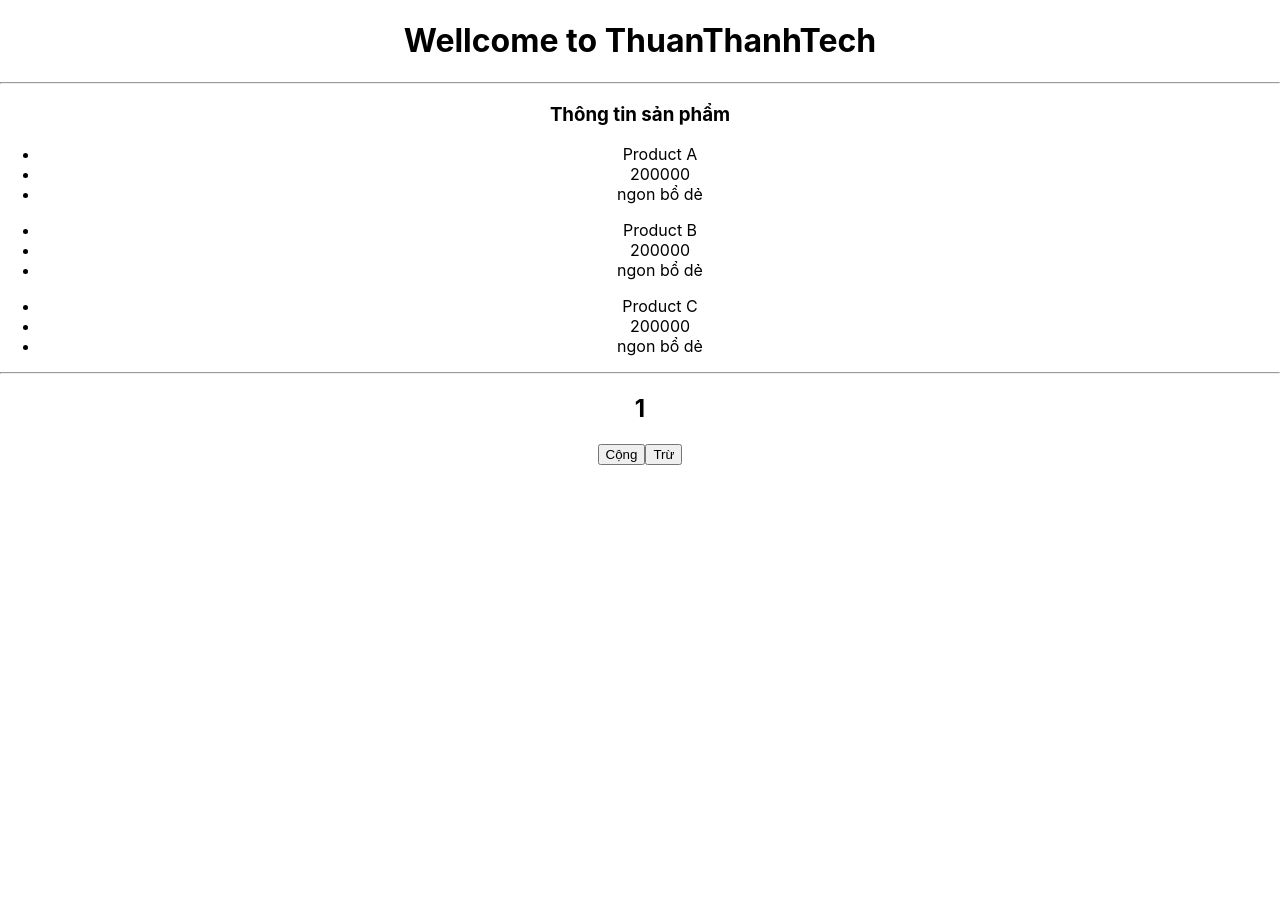
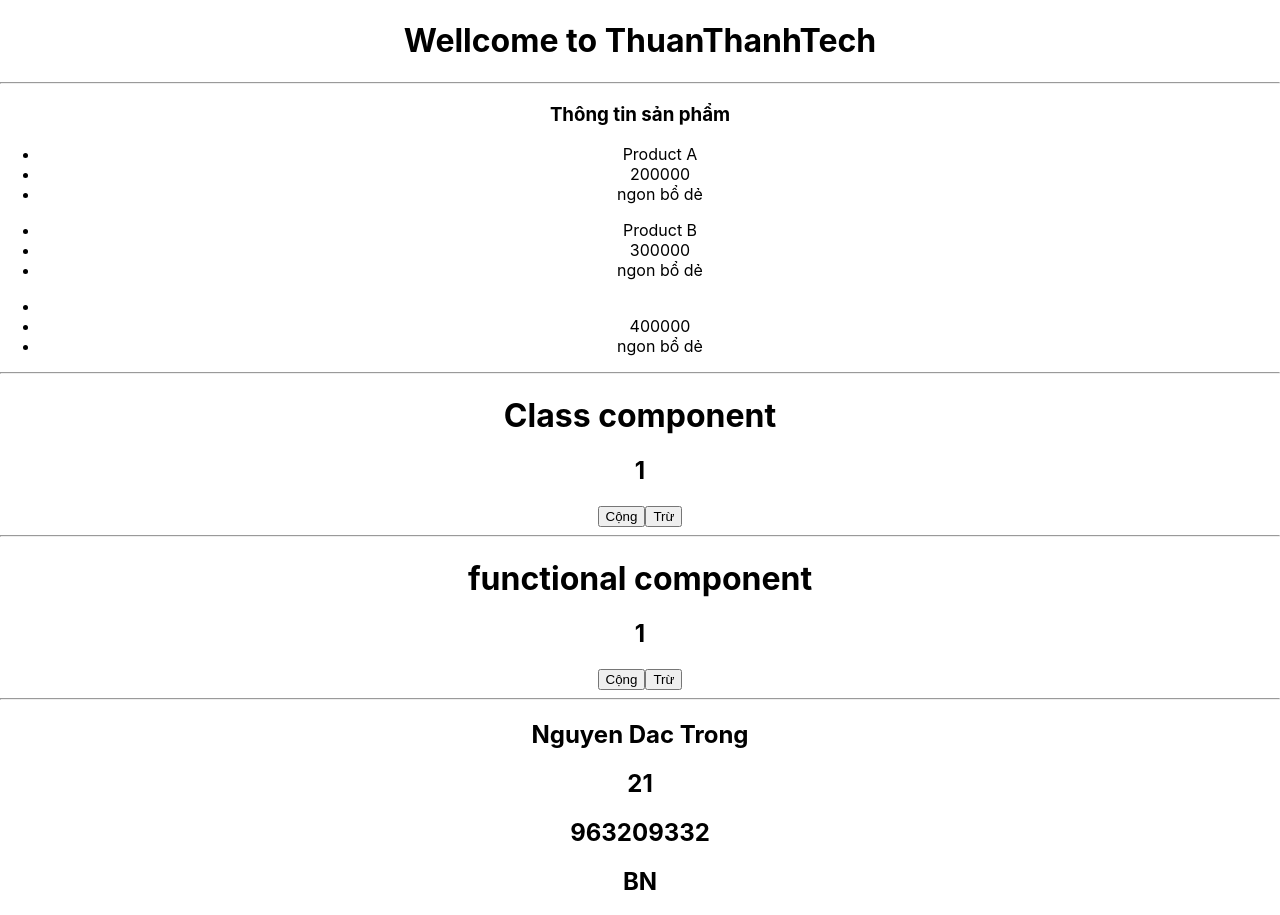
Before and after one commit to dactrong/reactjs-cb, a React (Create React App) app: page / in a window 1280 px wide. Before the commit the page ends 800 px from the top, so only its background shows below. Built offline with nearby package versions, Linux system fonts and the light colour scheme.

Commit message:
feat: validation Props

```diff
--- a/package.json
+++ b/package.json
@@ -9,6 +9,7 @@
     "bootstrap": "^5.2.0",
     "json-server": "^0.17.0",
     "json-server-auth": "^2.1.0",
+    "prop-types": "^15.8.1",
     "react": "^18.2.0",
     "react-dom": "^18.2.0",
     "react-scripts": "5.0.1",
--- a/src/App.js
+++ b/src/App.js
@@ -1,14 +1,16 @@
 import "./App.css";
 import State from "./components/State";
+import StateFunctional from "./components/StateFunctional";
+import ValidationProps from "./components/ValidationProps";
 import Wellcome from "./components/Wellcome";
 
 
 function App(props) {
 
 const products= [
-  {  name:"Product A", price:"200000", desc:"ngon bổ dẻ"},
-  { name:"Product B", price:"200000", desc:"ngon bổ dẻ"},
-  { name:"Product C", price:"200000", desc:"ngon bổ dẻ"}
+  { id:1, name:"Product A", price:"200000", desc:"ngon bổ dẻ"},
+  { id:2,name:"Product B", price:"300000", desc:"ngon bổ dẻ"},
+  { id:3,vname:"Product C", price:"400000", desc:"ngon bổ dẻ"}
 ]
 
   return (
@@ -18,6 +20,10 @@ const products= [
         <Wellcome data={products}> Thông tin sản phẩm</Wellcome>
       <hr/>
       <State></State>
+      <hr></hr>
+      <StateFunctional></StateFunctional>
+      <hr></hr>
+      <ValidationProps></ValidationProps>
 
     </div>
   );
--- a/src/components/State.js
+++ b/src/components/State.js
@@ -1,21 +1,40 @@
 import React from "react";
 
-class State extends React.Component{
-     constructor(props){
-        super(props);
+class State extends React.Component {
+  constructor(props) {
+    super(props);
 
-        this.state = {count: 1}
+    this.state = { count: 1 };
+  }
 
-     }
-    render(){
-        return(
-            <div>
-            <h2>{this.state.count}</h2>
-            <button onClick= {() =>{ this.setState ({count:this.state.count+1})}}>Cộng</button>
-            <button onClick = {() => {this.setState({count:this.state.count -1})}}>Trừ</button>
+  componentDidMount(){
+       document.title = ` Giá trị của bạn là: ${this.state.count} `
+  }
+  componentDidUpdate(){
+    document.title = ` Giá trị của bạn là: ${this.state.count} `
 
-            </div>
-        )
-    }
+  }
+  render() {
+    return (
+      <div>
+      <h1>Class component</h1>
+        <h2>{this.state.count}</h2>
+        <button
+          onClick={() => {
+            this.setState({ count: this.state.count + 1 });
+          }}
+        >
+          Cộng
+        </button>
+        <button
+          onClick={() => {
+            this.setState({ count: this.state.count - 1 });
+          }}
+        >
+          Trừ
+        </button>
+      </div>
+    );
+  }
 }
-export default State
+export default State;
--- /dev/null
+++ b/src/components/StateFunctional.js
@@ -0,0 +1,18 @@
+import React, { useState } from 'react';
+
+const StateFunctional = () => {
+    const [count, setCount] = useState(1)
+
+    return (
+        <div>
+              <h1>functional component</h1>
+
+            <h2>{count}</h2>
+           <button onClick = {()=> setCount(count+1)}>Cộng</button>
+           <button onClick = {()=> setCount(count-1)}>Trừ</button>
+
+        </div>
+    );
+};
+
+export default StateFunctional;
--- /dev/null
+++ b/src/components/ValidationProps.js
@@ -0,0 +1,31 @@
+import React from "react";
+import PropTypes from 'prop-types'
+class ValidationProps extends React.Component{
+
+    render(){
+
+        return(
+            <div>
+               <h2>{this.props.name}</h2>
+               <h2>{this.props.age}</h2>
+               <h2>{this.props.phone}</h2>
+               <h2>{this.props.address}</h2>
+            </div>
+        )
+    }
+}
+ValidationProps.defaultProps = {
+    name:"Nguyen Dac Trong",
+    age:21,
+    phone: 963209332,
+    address: "BN"
+
+  }
+
+  ValidationProps.propTypes = {
+     name:PropTypes.string,
+     age:PropTypes.number,
+     phone:PropTypes.string,
+     address:PropTypes.oneOf(["BN","HN","TQ"])
+  }
+export default ValidationProps
--- a/src/components/Wellcome.js
+++ b/src/components/Wellcome.js
@@ -1,20 +1,19 @@
-import React from 'react';
+import React from "react";
 
 const Wellcome = (props) => {
 
   return (
     <div>
       <h3>{props.children}</h3>
-            {props.data.map((item) =>(
+      {props.data.map((item) => (
+        <div>
           <ul>
             <li>{item.name}</li>
             <li>{item.price}</li>
             <li>{item.desc}</li>
           </ul>
+        </div>
       ))}
-
-
-
     </div>
   );
 };
```
Also changed, not shown: 1 other file (tests, documents, lock files or other folders). Lines whose indentation alone changed are shown as unchanged.
